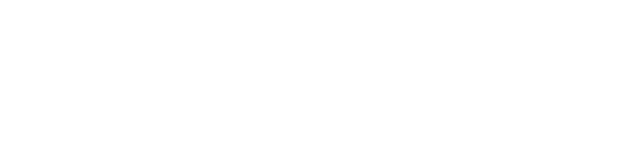
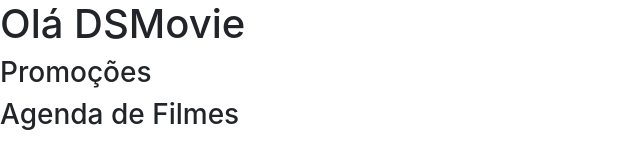
Before and after one commit to LukasTChalla/dsmovie, a plain HTML site: page index.html in a window 1280 px wide. Shown: the whole page, without its empty margins (0-640 px from the left). Drawn offline with nearby package versions, Linux system fonts and the light colour scheme.

Commit message:
Bootstrap

```diff
--- a/index.html
+++ b/index.html
@@ -4,10 +4,12 @@
     <meta charset="UTF-8">
     <meta http-equiv="X-UA-Compatible" content="IE=edge">
     <meta name="viewport" content="width=device-width, initial-scale=1.0">
-
-    <title>DsMovie</title>
+    <link rel="stylesheet" href="https://stackpath.bootstrapcdn.com/bootstrap/4.1.3/css/bootstrap.min.css" integrity="sha384-MCw98/SFnGE8fJT3GXwEOngsV7Zt27NXFoaoApmYm81iuXoPkFOJwJ8ERdknLPMO" crossorigin="anonymous">
+    <title>Projeto DsMovie</title>
 </head>
 <body>
-
+    <h1>Olá DSMovie</h1>
+    <h3>Promoções</h3>
+    <h3>Agenda de Filmes</h3>
 </body>
 </html>
```
